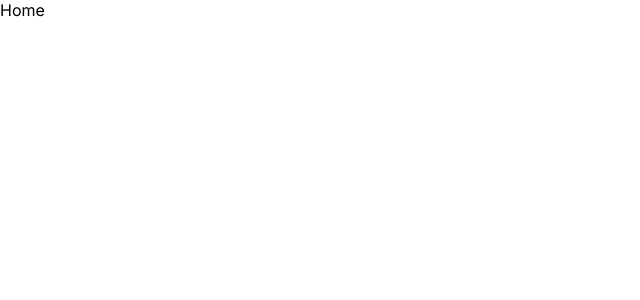
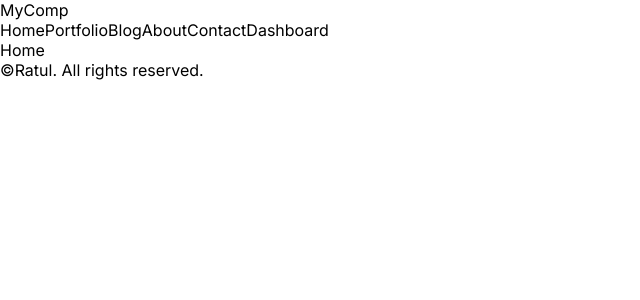
Before and after one commit to MHRatul/company-site, a Next.js app: page / in a window 1280 px wide. Shown: the top 300 px of the page, without its empty margins (0-640 px from the left). Built offline with nearby package versions, Linux system fonts and the light colour scheme.

Commit message:
adding layout & components

```diff
--- a/src/app/layout.js
+++ b/src/app/layout.js
@@ -1,5 +1,7 @@
-import { Inter } from "next/font/google";
+import { Inter, Roboto, Poppins } from "next/font/google";
 import "./globals.css";
+import Navbar from "@/components/navbar/Navbar";
+import Footer from "@/components/footer/Footer";
 
 const inter = Inter({ subsets: ["latin"] });
 
@@ -11,7 +13,12 @@ export const metadata = {
 export default function RootLayout({ children }) {
   return (
     <html lang="en">
-      <body className={inter.className}>{children}</body>
+      <body className={inter.className}>
+        <Navbar/>
+        {children}
+        <Footer/>
+        </body>
+
     </html>
   );
 }
--- /dev/null
+++ b/src/components/footer/Footer.jsx
@@ -0,0 +1,12 @@
+import React from 'react'
+
+const Footer = () => {
+  return (
+    <div>
+        <div>&copy;Ratul. All rights reserved.</div>
+        <div></div>
+    </div>
+  )
+}
+
+export default Footer
--- /dev/null
+++ b/src/components/navbar/Navbar.jsx
@@ -0,0 +1,57 @@
+import React from 'react'
+import Link from 'next/link'
+
+const links = [
+    {
+        id: 1,
+        title: "Home",
+        url: "/",
+    },
+
+    {
+        id: 2,
+        title: "Portfolio",
+        url: "/portfolio",
+    },
+
+    {
+        id: 3,
+        title: "Blog",
+        url: "/blog",
+    },
+
+    {
+        id: 4,
+        title: "About",
+        url: "/about",
+    },
+
+    {
+        id: 5,
+        title: "Contact",
+        url: "/contact",
+    },
+
+    {
+        id: 6,
+        title: "Dashboard",
+        url: "/dashboard",
+    },
+
+];
+const Navbar = () => {
+    return (
+        <div>
+            <Link href='/'>MyComp</Link>
+            <div>
+                {links.map((link) => (
+                    <Link key={link.id} href={link.url}>
+                        {link.title}
+                    </Link>
+                ))}
+            </div>
+        </div>
+    )
+}
+
+export default Navbar
```
Also changed, not shown: src/app/contact/loading.jsx (added, +9 -0 lines).
